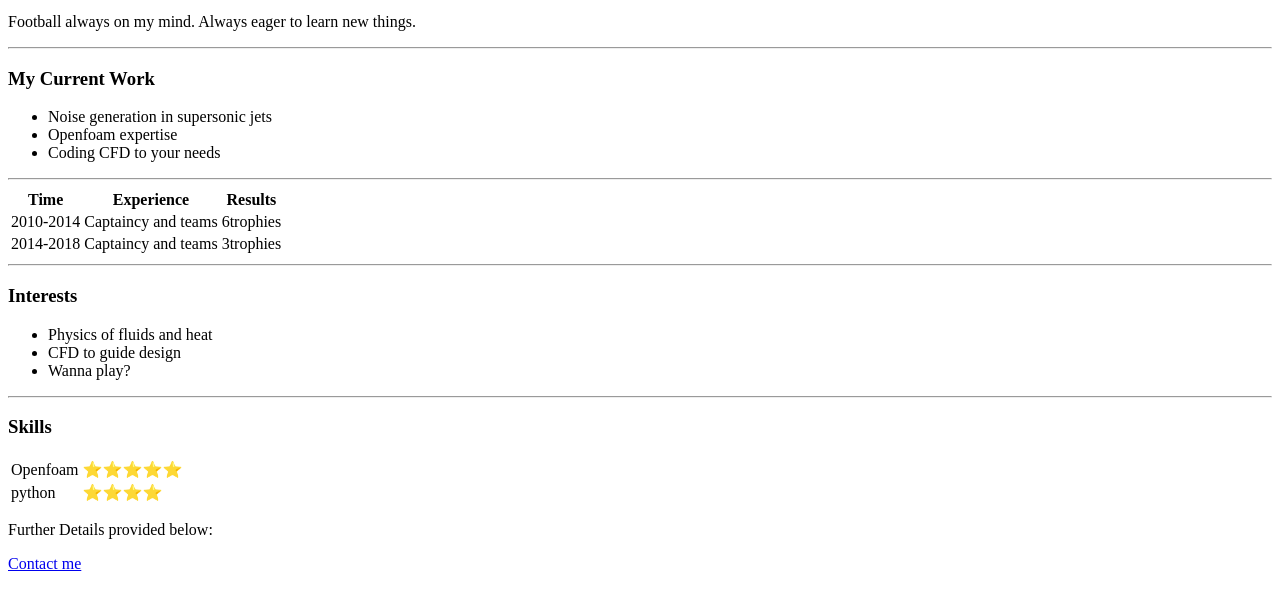
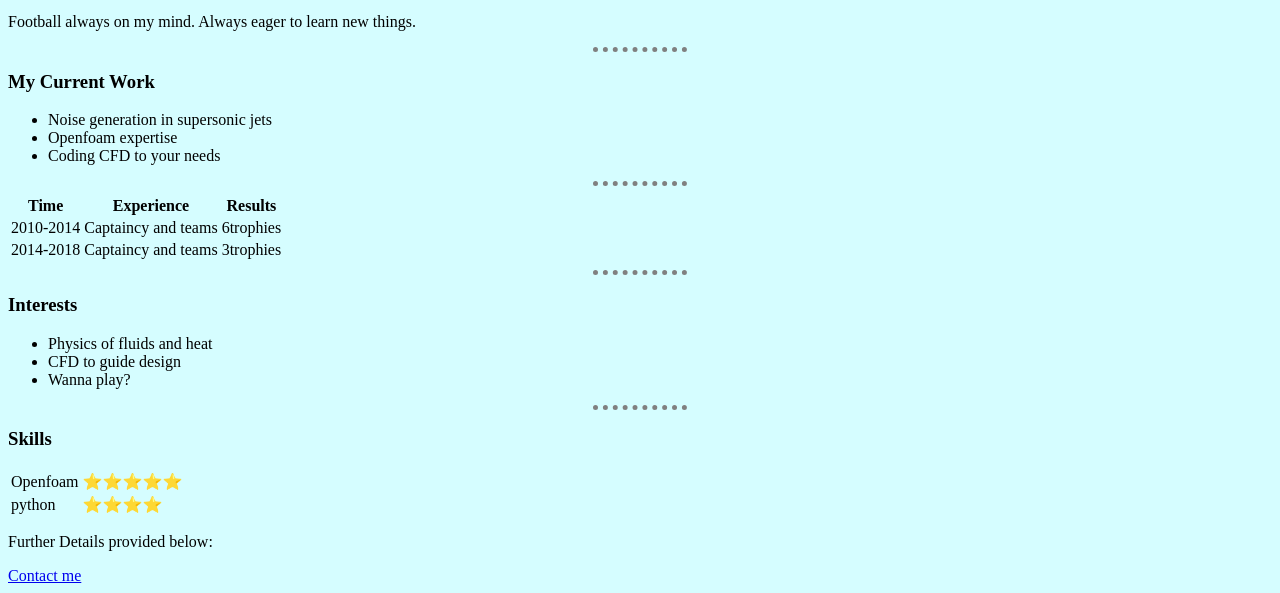
Before and after one commit to jnanabrao/mystuff, a plain HTML site: page index.html in a window 1280 px wide. Shown: the part 213-806 px from the top of the page. Drawn offline with Linux system fonts and the light colour scheme.

Commit message:
Add files via upload

```diff
--- a/index.html
+++ b/index.html
@@ -4,6 +4,19 @@
 <head>
   <meta charset="utf-8">
   <title>janabrao</title>
+  <style media="screen">
+    body {
+      background-color: #d5fdff;
+    }
+
+    hr {
+      border-style: none;
+      border-top-style: dotted;
+      border-color: grey;
+      border-width: 5px;
+      width:7.5%;
+    }
+  </style>
 </head>
 
 <body>
```
